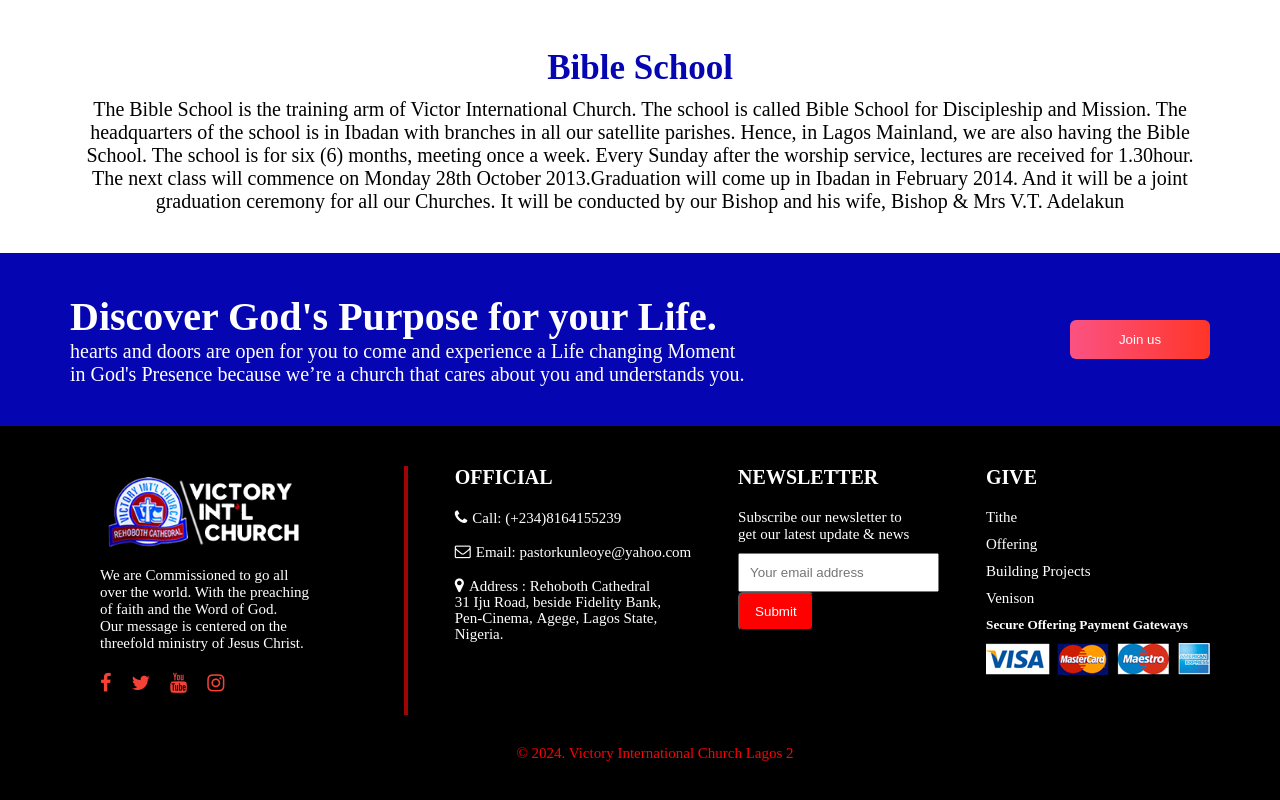
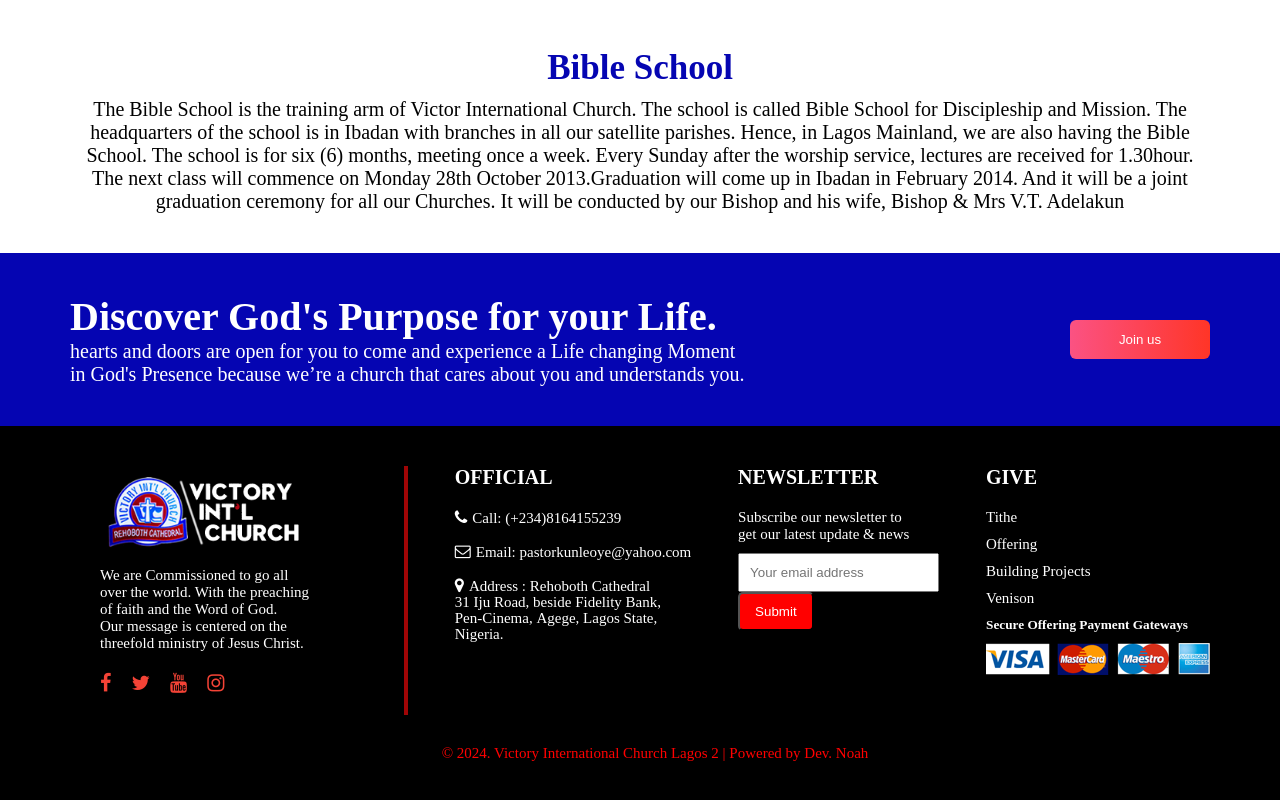
Before and after one commit to Oladimiji/viclag2ikj, a plain HTML site: page about.html in a window 1280 px wide. Shown: the part 1828-2628 px from the top of the page. Drawn offline with nearby package versions, Linux system fonts and the light colour scheme.

Commit message:
Update about.html

```diff
--- a/about.html
+++ b/about.html
@@ -225,7 +225,7 @@
           </div>
 
           <div class="copyright">
-              <p>© 2024. Victory International Church Lagos 2</p>
+              <p>© 2024. Victory International Church Lagos 2 | Powered by Dev. Noah</p>
           </div>
       </footer>
 
```
